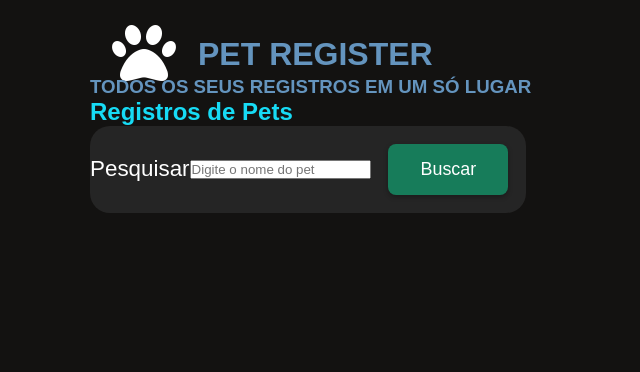
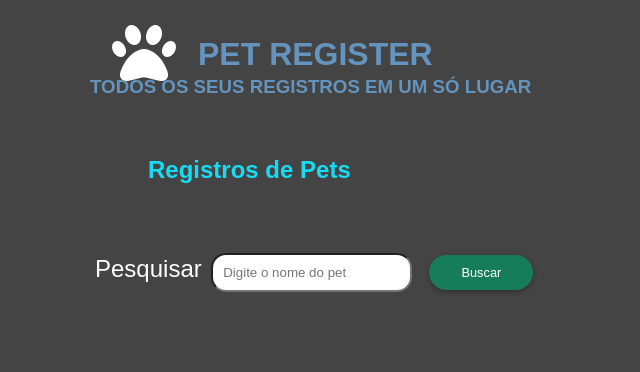
Before and after one commit to gabrielcaxtanho/registerdog, a PHP site: page /cadastrado.php in a window 1280 px wide. Shown: the top 372 px of the page, without its empty margins (0-640 px from the left). Run offline with PHP 8.4, Linux system fonts and the light colour scheme; data that the repository does not hold is empty; some libraries are stand-ins or nearby versions; some web fonts are replaced.

Commit message:
modifiquei os inputs fazendo-os maiores e tirei o fundo

```diff
--- a/css/petcadastrado.css
+++ b/css/petcadastrado.css
@@ -7,7 +7,7 @@
 }
 
 body{
-    background-color: #131211;
+    background-color: #444444;
     font-family: "Nunito", sans-serif
 }
 
@@ -32,42 +32,32 @@ body{
     padding-bottom: 30px;
 }
 
-.principal__imagemfundo{
-    box-sizing: border-box;
-    background-image: url(/img/pug.jpg);
-    background-position: center;
-    background-size: cover;
-    background-repeat: no-repeat;
-    width: 1419px;
-    height: 758px;
-    display: flex;
-    flex-direction: row;
-    align-content: center;
-    justify-content: center;
-    align-items: center;
-    border-radius: 10px;
-}
 
 h2{
     color:#17dbf5;
+    padding: 58px;
 }
 
-.principal__elemento{
-    border-radius: 20px;
-    background-color: rgba(49, 49, 49, 0.616);
-    color: #fff;
-    font-size: 1.4em;
+principal__elemento{
+    font-size: 1em;
+    border-radius: 8px;
     text-align: center;
-    display: flex;
-    justify-content: space-around;
+    padding: 10px;
 }
 
+.nomePet {
+    padding: 5px;
+    font-size: 1.5em;
+    color: #ffffff;
+}
 
-#nomePet {
-    font-size: 1em;
-    border-radius: 8px;
-    box-shadow: 0 2px 5px rgba(0,0,0,0.1);
-    text-align: center;
+.inputnomePet {
+    padding: 10px;
+    border-radius: 15px;
+}
+
+#pesquisa {
+    display: ruby;
 }
 
 #submit{
@@ -76,17 +66,13 @@ h2{
     align-items: center;
     color: #ffffff;
     font-size: 0.8em;
-    border-radius: 8px;
+    border-radius: 28px;
     text-align: center;
     background-color: rgb(23, 124, 90);
-    padding: 15px 32px;
+    padding: 10px 32px;
     margin: 1em;
     border: none;
     box-shadow: 0 2px 5px rgba(0,0,0,0.3);
-}
-form {
-    display: flex;
-    align-items: center;
 }
 
 #submit:hover{
```
